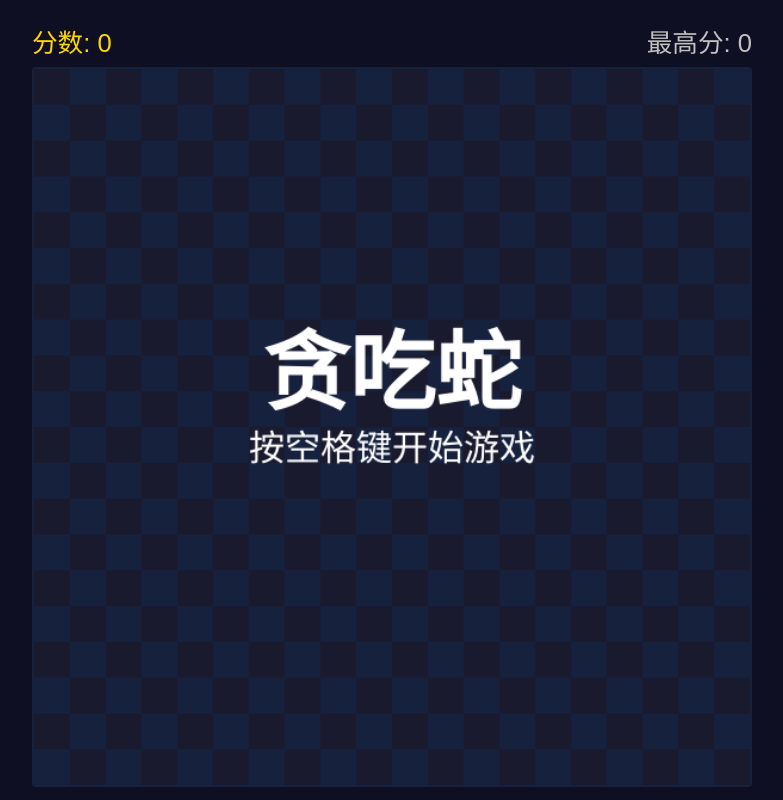
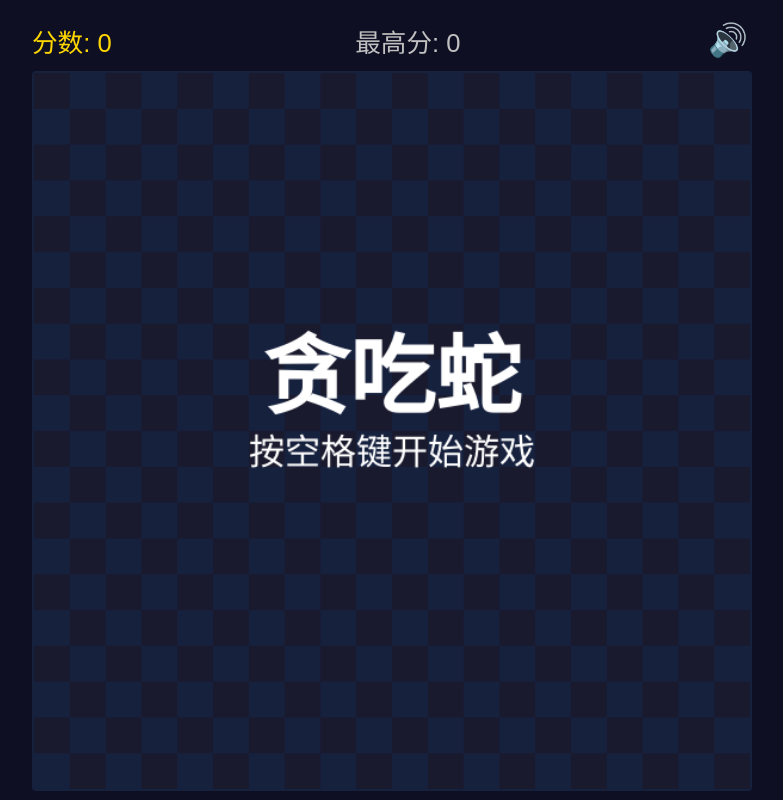
Before and after one commit to jinpeng-vnode/snake-game, a plain HTML site: page index.html in a window 1280 px wide. Shown: the whole page, without its empty margins (248-1031 px from the left). Drawn offline with Linux system fonts and the light colour scheme.

Commit message:
feat(index): 添加静音按钮 HTML 和 CSS 样式

```diff
--- a/index.html
+++ b/index.html
@@ -35,6 +35,16 @@
             width: 100%;
             padding: 8px 0;
             font-size: clamp(16px, 2vw, 32px);
+            gap: 8px;
+        }
+
+        /* 静音按钮（TASK-003） */
+        .icon-btn {
+            background: transparent;
+            border: none;
+            font-size: clamp(20px, 3vw, 32px);
+            cursor: pointer;
+            padding: 4px;
         }
 
         #score { color: #FFD700; }
@@ -56,6 +66,7 @@
         <div class="score-panel">
             <span id="score">分数: 0</span>
             <span id="highScore">最高分: 0</span>
+            <button id="muteBtn" class="icon-btn" aria-label="静音切换">🔊</button>
         </div>
         <!-- 游戏画布（动态尺寸，由JS计算） -->
         <canvas id="gameCanvas" width="400" height="400"></canvas>
```
